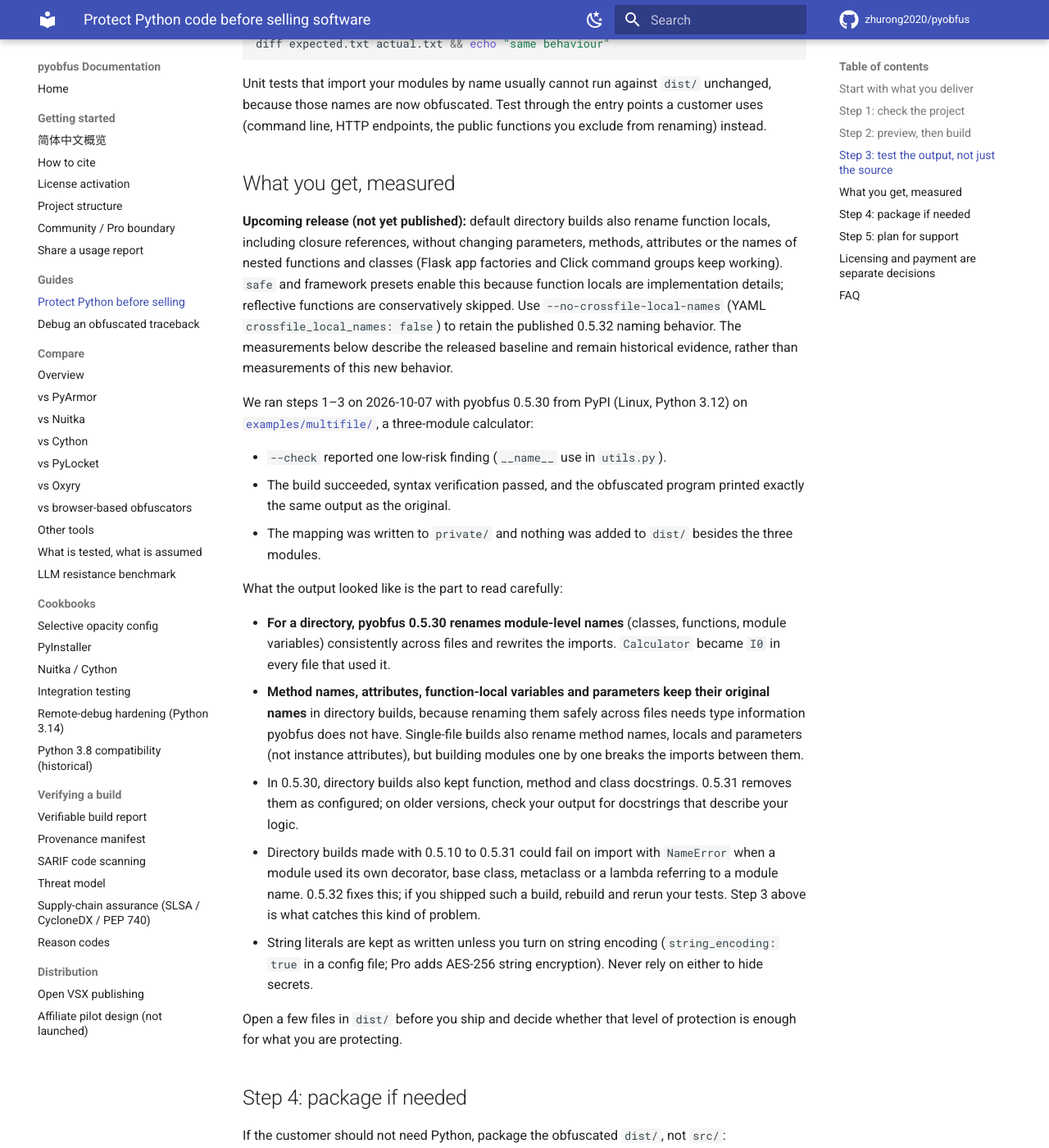
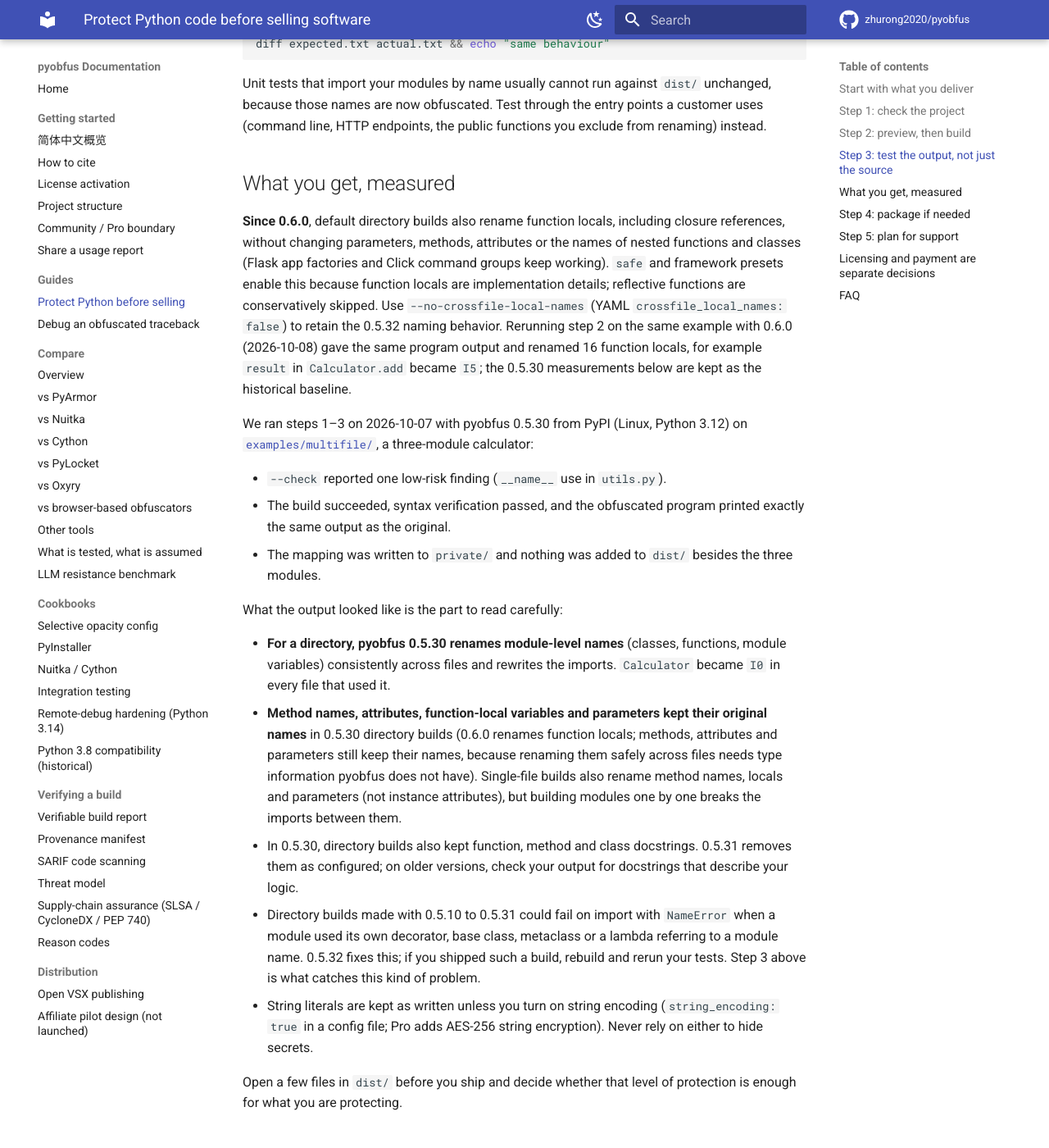
Before and after one commit to zhurong2020/pyobfus, an MkDocs documentation site: the page built from docs/guides/protect-python-before-selling.md, in a window 1280 px wide and 1400 px high, scrolled down 1912 px. Shown: the whole window at 82% size. Built offline with MkDocs 1.6.1 and Material for MkDocs 9.7.7, drawn with Linux system fonts in a browser that asks for light colours; comment, search, counter and statistics services are not loaded.

Commit message:
release: prepare pyobfus 0.6.0
Directory builds now rename function-local variables by default (#57), and
three renaming bugs that 0.5.32 already had are fixed: class-body references
to their own methods in directory builds (#62), functions/classes defined
inside functions in single-file builds (#63), and annotated class fields
such as dataclass fields in single-file builds (#64).

Version, CHANGELOG section and README "What's new" banner change together so
the PyPI description matches the release. The landing page, support matrix,
selling guide and llms-full example drop the "upcoming release" wording; the
guide records a 0.6.0 rerun of its multifile example.

Co-Authored-By: Claude Opus 5.5 <noreply@anthropic.com>

````diff
--- a/docs/guides/protect-python-before-selling.md
+++ b/docs/guides/protect-python-before-selling.md
@@ -82,14 +82,16 @@ functions you exclude from renaming) instead.
 
 ## What you get, measured
 
-**Upcoming release (not yet published):** default directory builds also rename
+**Since 0.6.0**, default directory builds also rename
 function locals, including closure references, without changing parameters,
 methods, attributes or the names of nested functions and classes (Flask app
 factories and Click command groups keep working). `safe` and framework presets enable this because function
 locals are implementation details; reflective functions are conservatively
 skipped. Use `--no-crossfile-local-names` (YAML `crossfile_local_names: false`)
-to retain the published 0.5.32 naming behavior. The measurements below describe the released baseline
-and remain historical evidence, rather than measurements of this new behavior.
+to retain the 0.5.32 naming behavior. Rerunning step 2 on the same example
+with 0.6.0 (2026-10-08) gave the same program output and renamed 16 function
+locals, for example `result` in `Calculator.add` became `I5`; the 0.5.30
+measurements below are kept as the historical baseline.
 
 
 We ran steps 1–3 on 2026-10-07 with pyobfus 0.5.30 from PyPI (Linux, Python
@@ -107,9 +109,11 @@ What the output looked like is the part to read carefully:
 - **For a directory, pyobfus 0.5.30 renames module-level names** (classes,
   functions, module variables) consistently across files and rewrites the
   imports. `Calculator` became `I0` in every file that used it.
-- **Method names, attributes, function-local variables and parameters keep
-  their original names** in directory builds, because renaming them safely
-  across files needs type information pyobfus does not have. Single-file
+- **Method names, attributes, function-local variables and parameters kept
+  their original names** in 0.5.30 directory builds (0.6.0 renames function
+  locals; methods, attributes and parameters still keep their names, because
+  renaming them safely across files needs type information pyobfus does not
+  have). Single-file
   builds also rename method names, locals and parameters (not instance
   attributes), but building modules one by one breaks the imports between
   them.
--- a/llms-full.txt
+++ b/llms-full.txt
@@ -160,7 +160,7 @@ Example generated file header:
 
 ```yaml
 # pyobfus.yaml — generated by `pyobfus --init` on 2026-04-22 15:00 UTC
-# pyobfus v0.5.32
+# pyobfus v0.6.0
 # Scanned: /path/to/src  (23 Python file(s))
 # Detected frameworks: FastAPI, Pydantic
 # Risks: 2 high, 3 medium — run `pyobfus --check` for details.
--- a/pyproject.toml
+++ b/pyproject.toml
@@ -4,7 +4,7 @@ build-backend = "setuptools.build_meta"
 
 [project]
 name = "pyobfus"
-version = "0.5.32"
+version = "0.6.0"
 description = "pyobfus — the Python obfuscator. AST-based name mangling + framework presets (FastAPI/Django/Pydantic/Click/SQLAlchemy) + reverse stack-trace mapping for AI debugging in Claude Code / Cursor / GitHub Copilot / CodeBuddy. A transparent PyArmor alternative: AST-level protection with debuggable traces. Apache-2.0."
 readme = {file = "README.md", content-type = "text/markdown"}
 requires-python = ">=3.9"
````
Also changed, not shown: CHANGELOG.md (+8 -0 lines), README.md (+8 -6 lines), docs/CURRENT_PLAN_ZH.md (+1 -1 lines), docs/SUPPORT_MATRIX.md (+5 -5 lines), 1 other file.
